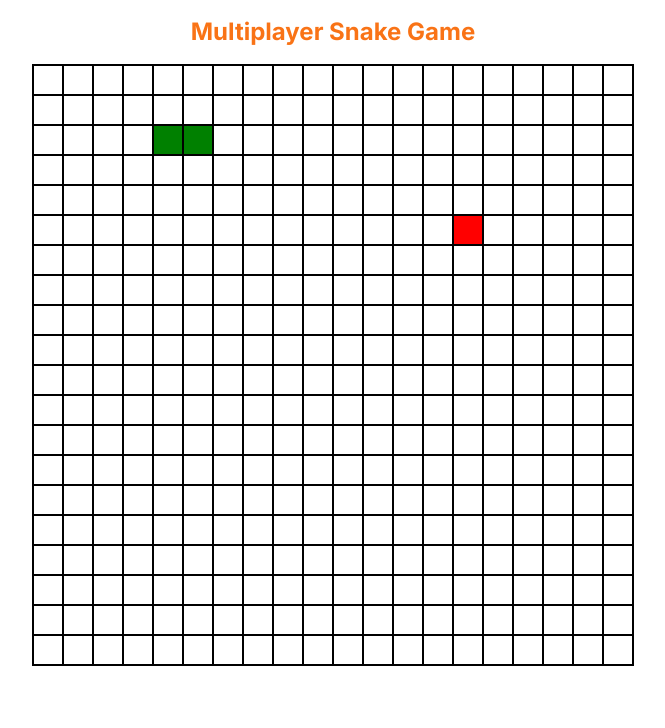
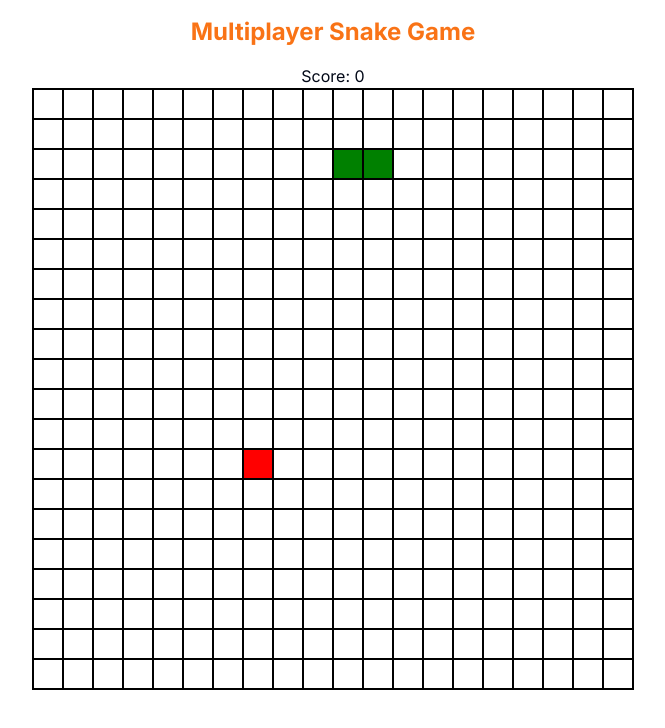
Before and after one commit to pras75299/multiplayer-snakegame, a Next.js app in the folder apps/web/: page / in a window 1280 px wide. Shown: the top 728 px of the page, without its empty margins (307-972 px from the left). Built offline with nearby package versions, Linux system fonts and the light colour scheme.

Commit message:
add score to game

```diff
--- a/apps/web/app/components/GameBoard.tsx
+++ b/apps/web/app/components/GameBoard.tsx
@@ -3,6 +3,7 @@ import React, { useEffect, useState } from 'react';
 import { GameBoardProps, Point, Direction } from '../types';
 
 const GameBoard: React.FC<GameBoardProps> = ({ boardSize }) => {
+  const [score, setScore] = useState<number>(0);
   const [snake, setSnake] = useState<Point[]>([
     { x: 2, y: 2 },
     { x: 2, y: 3 },
@@ -55,6 +56,16 @@ const GameBoard: React.FC<GameBoardProps> = ({ boardSize }) => {
           break;
       }
 
+      let newSnake = [newHead, ...snake.slice(0, -1)];
+
+      if (newHead.x === food.x && newHead.y === food.y) {
+        newSnake = [newHead, ...snake];
+        placeFood(); // Place new food because the current one was eaten
+        setScore((currentScore) => currentScore + 10); // Increase score by 10
+      } else {
+        newSnake.pop(); // Remove the tail unless food has been eaten
+      }
+
       // Check for collisions with walls or self
       if (
         newHead.x < 0 ||
@@ -63,13 +74,13 @@ const GameBoard: React.FC<GameBoardProps> = ({ boardSize }) => {
         newHead.y >= boardSize ||
         snake.some((part) => part.x === newHead.x && part.y === newHead.y)
       ) {
-        // Reset the game
         setSnake([
           { x: 2, y: 2 },
           { x: 2, y: 3 },
-        ]);
-        setDirection(Direction.Right);
-        placeFood();
+        ]); // Reset snake
+        setDirection(Direction.Right); // Reset direction
+        placeFood(); // Place new food
+        setScore(0); // Reset score
       } else {
         const newSnake = [newHead, ...snake];
         if (newHead.x === food.x && newHead.y === food.y) {
@@ -111,6 +122,8 @@ const GameBoard: React.FC<GameBoardProps> = ({ boardSize }) => {
   };
 
   return (
+    <>
+      <h2 className="flex">Score: {score}</h2>
       <div
         style={{
           display: 'flex',
@@ -126,6 +139,7 @@ const GameBoard: React.FC<GameBoardProps> = ({ boardSize }) => {
           </div>
         ))}
       </div>
+    </>
   );
 };
 
--- a/apps/web/app/page.tsx
+++ b/apps/web/app/page.tsx
@@ -11,7 +11,7 @@ export default function Page() {
       <h1 className="text-2xl font-bold text-orange-500 text-center p-4">
         Multiplayer Snake Game
       </h1>
-      <section className="flex justify-center">
+      <section className="flex justify-center flex-col items-center">
         <GameBoard boardSize={20} snake={snake} food={food} />
       </section>
     </>
```
Lines whose indentation alone changed are shown as unchanged.
